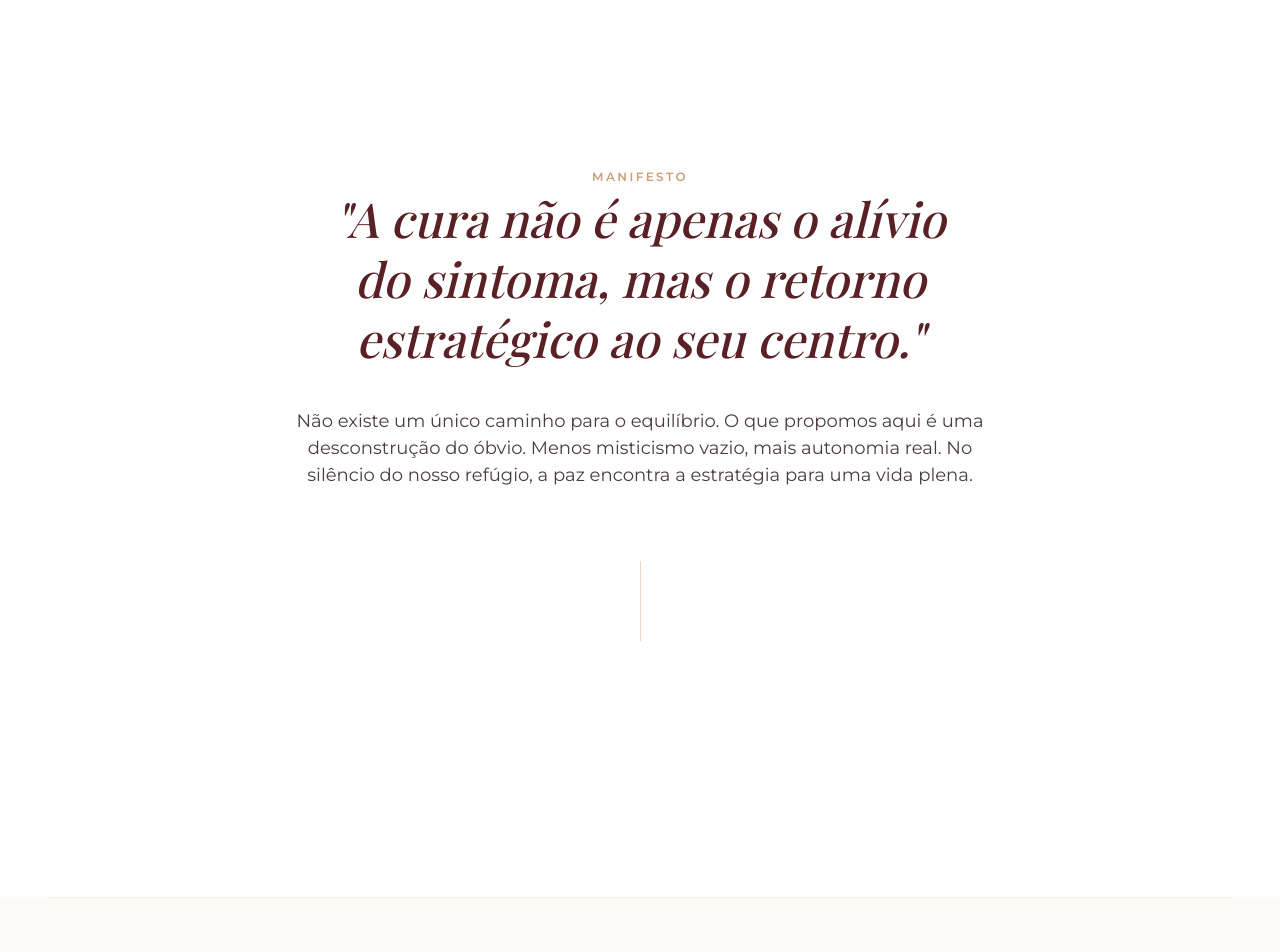
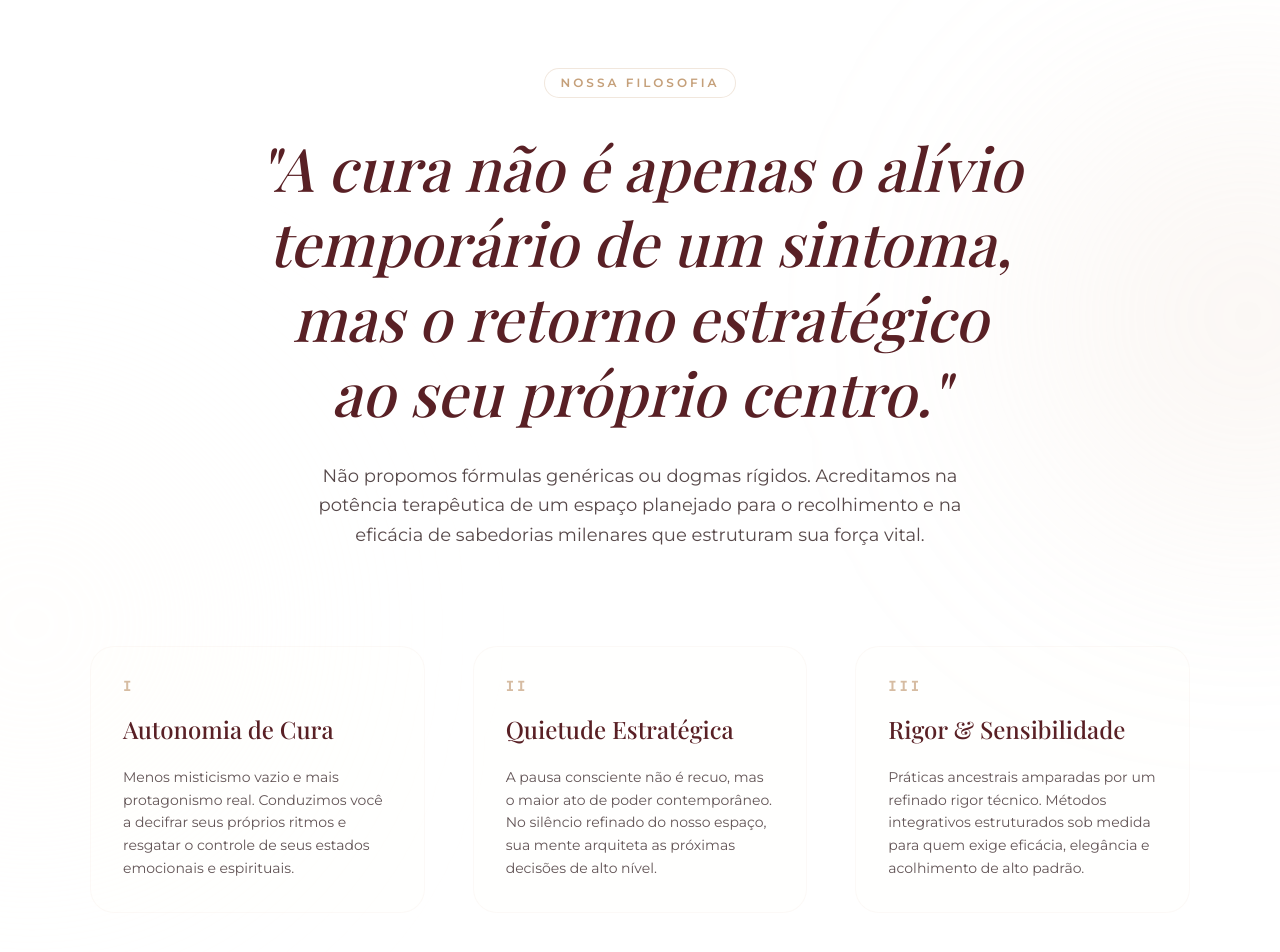
Before and after one commit to brunocorreagomes-ops/MARTA-SITE-MAIO2, a React (Vite) app: page / in a window 1280 px wide. Shown: the part 1040-1992 px from the top of the page. Built offline with nearby package versions, Linux system fonts and the light colour scheme.

Commit message:
feat: add manifesto pillars section
Implemented a structured display of the therapy's core pillars to clarify the methodology and value proposition.

```diff
--- a/src/App.tsx
+++ b/src/App.tsx
@@ -133,32 +133,85 @@ function Hero() {
 }
 
 function Manifesto() {
+  const pillars = [
+    {
+      num: "I",
+      title: "Autonomia de Cura",
+      desc: "Menos misticismo vazio e mais protagonismo real. Conduzimos você a decifrar seus próprios ritmos e resgatar o controle de seus estados emocionais e espirituais."
+    },
+    {
+      num: "II",
+      title: "Quietude Estratégica",
+      desc: "A pausa consciente não é recuo, mas o maior ato de poder contemporâneo. No silêncio refinado do nosso espaço, sua mente arquiteta as próximas decisões de alto nível."
+    },
+    {
+      num: "III",
+      title: "Rigor & Sensibilidade",
+      desc: "Práticas ancestrais amparadas por um refinado rigor técnico. Métodos integrativos estruturados sob medida para quem exige eficácia, elegância e acolhimento de alto padrão."
+    }
+  ];
+
   return (
-    <section id="jornada" className="py-48 md:py-64 bg-white relative overflow-hidden">
+    <section id="jornada" className="pt-28 pb-16 md:pt-40 md:pb-24 bg-white relative overflow-hidden">
       <div className="absolute top-0 left-6 right-6 border-t border-dusty-rose/30 max-w-[1440px] mx-auto md:left-12 md:right-12" />
+
+      {/* Decorative subtle ambient elements to add visual texture */}
+      <div className="absolute left-[-15%] top-[40%] w-[35vw] h-[35vw] rounded-full bg-blush-sand/30 blur-[120px] pointer-events-none" />
+      <div className="absolute right-[-15%] top-[15%] w-[35vw] h-[35vw] rounded-full bg-dusty-rose/20 blur-[120px] pointer-events-none" />
+
+      <div className="max-w-[1440px] mx-auto px-6 md:px-12 relative z-10">
         <motion.div
           initial={{ opacity: 0, y: 15 }}
           whileInView={{ opacity: 1, y: 0 }}
           viewport={{ once: true, margin: "-100px" }}
           transition={{ duration: 0.8, ease: "easeOut" }}
-        className="max-w-[800px] mx-auto px-6 text-center space-y-10"
+          className="max-w-[850px] mx-auto text-center space-y-6 md:space-y-8"
         >
-        <span className="font-body text-xs font-semibold text-rose-gold tracking-[0.2em] uppercase">
-          Manifesto
+          <span className="font-body text-[10px] md:text-xs font-semibold text-rose-gold tracking-[0.25em] uppercase px-4 py-1.5 border border-rose-gold/25 rounded-full bg-blush-sand/10 backdrop-blur-sm inline-block">
+            Nossa Filosofia
           </span>
-        <h2 className="font-display text-4xl md:text-5xl text-bordeaux italic font-medium leading-tight text-balance">
-          "A cura não é apenas o alívio do sintoma, mas o retorno estratégico ao seu centro."
+          <h2 className="font-display text-4xl md:text-5xl lg:text-6xl text-bordeaux italic font-medium leading-tight text-balance">
+            "A cura não é apenas o alívio temporário de um sintoma, mas o retorno estratégico ao seu próprio centro."
           </h2>
-        <div className="space-y-6">
-          <p className="font-body text-lg text-warm-ink/85 leading-normal font-normal text-balance mx-auto">
-            Não existe um único caminho para o equilíbrio. O que propomos aqui é uma desconstrução do óbvio. Menos misticismo vazio, mais autonomia real.
-            No silêncio do nosso refúgio, a paz encontra a estratégia para uma vida plena.
+          <p className="font-body text-base md:text-lg text-warm-ink/80 leading-relaxed font-normal max-w-2xl mx-auto">
+            Não propomos fórmulas genéricas ou dogmas rígidos. Acreditamos na potência terapêutica de um espaço planejado para o recolhimento e na eficácia de sabedorias milenares que estruturam sua força vital.
           </p>
+        </motion.div>
+
+        {/* Pillars Grid - effectively addressing the blank space with luxurious structured content */}
+        <div className="grid grid-cols-1 md:grid-cols-3 gap-8 md:gap-12 max-w-[1100px] mx-auto mt-20 md:mt-24">
+          {pillars.map((pillar, i) => (
+            <motion.div
+              key={i}
+              initial={{ opacity: 0, y: 20 }}
+              whileInView={{ opacity: 1, y: 0 }}
+              viewport={{ once: true, margin: "-100px" }}
+              transition={{ duration: 0.6, delay: i * 0.15, ease: "easeOut" }}
+              className="flex flex-col space-y-4 md:space-y-5 p-6 md:p-8 rounded-[24px] bg-blush-sand/[0.15] border border-dusty-rose/15 hover:border-dusty-rose/30 hover:bg-blush-sand/[0.25] transition-all duration-300"
+            >
+              <span className="font-mono text-xs md:text-sm font-semibold text-rose-gold/70 tracking-[0.2em] uppercase leading-none block">
+                {pillar.num}
+              </span>
+              <h3 className="font-display text-xl md:text-2xl font-medium text-bordeaux leading-snug">
+                {pillar.title}
+              </h3>
+              <p className="font-body text-sm text-warm-ink/75 leading-relaxed font-normal">
+                {pillar.desc}
+              </p>
+            </motion.div>
+          ))}
         </div>
-        <div className="pt-8 flex justify-center">
-          <div className="h-20 w-px bg-rose-gold/40"></div>
+
+        <motion.div
+          initial={{ opacity: 0 }}
+          whileInView={{ opacity: 1 }}
+          viewport={{ once: true }}
+          transition={{ duration: 1, delay: 0.4 }}
+          className="pt-16 md:pt-20 flex justify-center"
+        >
+          <div className="h-12 w-px bg-rose-gold/30"></div>
+        </motion.div>
       </div>
-      </motion.div>
     </section>
   );
 }
@@ -204,7 +257,7 @@ function Services() {
   const activeService = activeServiceIndex !== null ? services[activeServiceIndex] : null;
 
   return (
-    <section id="servicos" className="py-48 md:py-64 relative screen-section">
+    <section id="servicos" className="pt-16 pb-48 md:pt-24 md:pb-64 relative screen-section">
       <div className="absolute top-0 left-6 right-6 border-t border-dusty-rose/30 max-w-[1440px] mx-auto md:left-12 md:right-12" />
       <div className="max-w-[1440px] mx-auto px-6 md:px-12">
         <motion.div
@@ -549,7 +602,7 @@ function Contact() {
           className="w-full relative h-[420px] md:h-[500px] rounded-[32px] overflow-hidden shadow-xl border border-dusty-rose/20 group"
         >
           <iframe
-            src="https://maps.google.com/maps?q=Av.%20F%C3%A1bio%20Ferraz%20Bicudo%2C%20937%20-%20Jardim%20Esplanada%2C%20Indaiatuba%20-%20SP%2C%2013331-590&t=&z=16&ie=UTF8&iwloc=&output=embed"
+            src="https://maps.google.com/maps?q=Av.%20F%C3%A1bio%20Ferraz%20Bicudo%2C%20937%20-%20Jardim%20Esplanada%2C%20Indaiatuba%20-%20SP%2C%2013331-590%20(Marta%20Ana%20Chiconato%20-%20Terapia%20Integrativa)&t=&z=16&ie=UTF8&iwloc=B&output=embed"
             width="100%"
             height="100%"
             style={{ border: 0 }}
```
Lines whose indentation alone changed are shown as unchanged.
